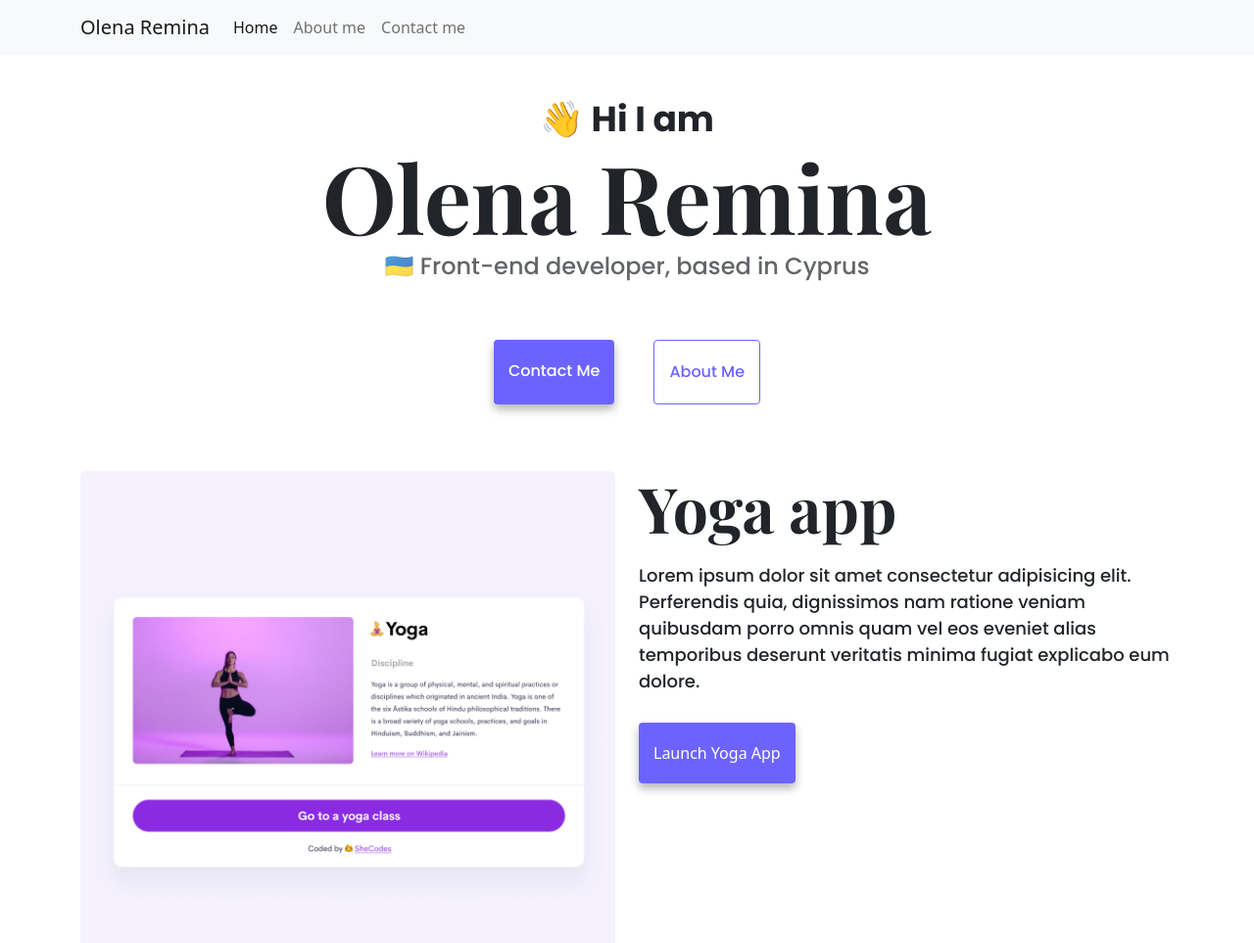
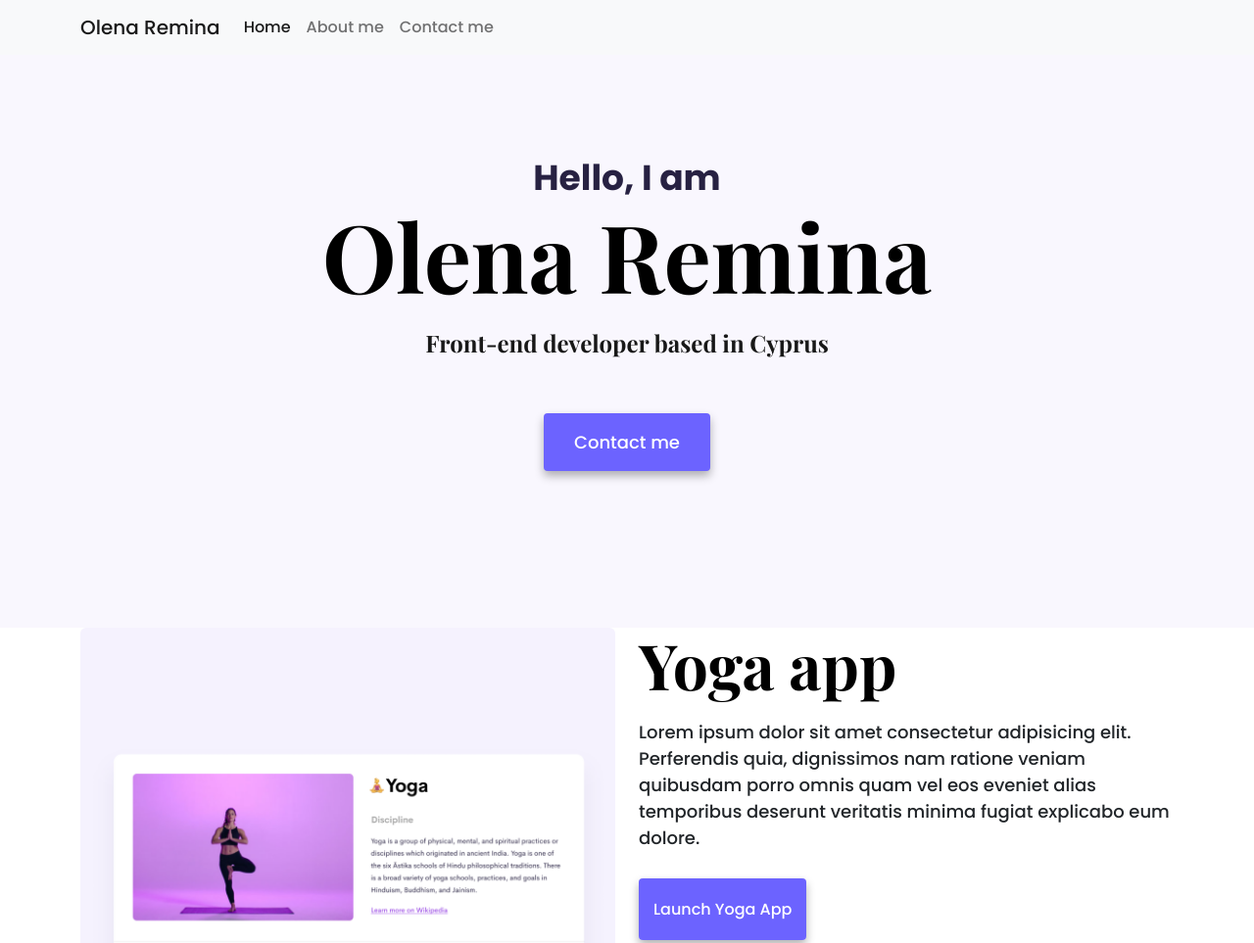
Before and after one commit to Olena-Remina/About-me-page, a website: page index.html in a window 1280 px wide. Shown: the top 963 px of the page at 98% size. Drawn offline with nearby package versions, Linux system fonts and the light colour scheme.

Commit message:
Improved hero section and moved css-file to the folder "styles"

```diff
--- a/index.html
+++ b/index.html
@@ -16,7 +16,7 @@
     <link rel="preconnect" href="https://fonts.googleapis.com">
     <link rel="preconnect" href="https://fonts.gstatic.com" crossorigin>
     <link href="https://fonts.googleapis.com/css2?family=Playfair+Display:wght@700&family=Poppins:wght@500;700&display=swap" rel="stylesheet">
-    <link rel="stylesheet" href="/style.css" />
+    <link rel="stylesheet" href="/styles/portfolio.css" />
 
     <script
       src="https://cdn.jsdelivr.net/npm/bootstrap@5.2.2/dist/js/bootstrap.bundle.min.js"
@@ -58,13 +58,14 @@
         </div>
       </div>
     </nav>
-    <h2 class="text-center">👋 Hi I am</h2>
-    <h1 class="text-center">Olena Remina</h1>
-    <h3 class="text-center">🇺🇦 Front-end developer, based in Cyprus</h3>
-    <div class="navigation-links mb-5">
-      <a href="/about.html#contact" class="primary-link" title="Contact Olena Remina">Contact me</a>
-      <a href="/about.html" class="secondary-link" title="About Olena Remina">About me</a>
+    <div class="hero">
+    <h2>Hello, I am</h2>
+    <h1>Olena Remina</h1>
+    <h3 class="mb-5">Front-end developer based in Cyprus</h3>
+    <div>
+      <a href="/about.html#contact" class="btn btn-branding" title="Contact Olena Remina">Contact me</a>
     </div>
+  </div>
     <div class="container">
       <div class="row">
         <div class="col-md-6">
--- a/style.css
+++ b/styles/portfolio.css
@@ -1,37 +1,42 @@
-
 :root {
-  --primary-color: #6c63ff;
-  --secondary-color: #f5f2fe;
+  --branding-color: #6c63ff;
+  --secondary-color: #f9f7fe;
+  --heading-font-family: "Playfair Display", serif;
+  --default-font-family: "Poppins", sans-serif;
   --box-shadow: 0 5px 10px rgba(0, 0, 0, 0.3);
 }
 
 body {
-  margin: 100px 0;
+  font-family: var(--default-font-family);
 }
 
 h1,
 h2,
-h3 {
-  margin: 0;
+h3,
+h4,
+h5,
+h6 {
+  color:black;
+  font-family: var(--heading-font-family);
+  font-weight: bold;
 }
 
 h1 {
   font-size: 96px;
-  font-family: 'Playfair Display', serif;
-  font-weight: bold;
 }
 
 h2 {
   font-size: 36px;
-  font-family: 'Poppins', sans-serif;
-  font-weight: bold;
+  margin: 0;
+  color: #272142;
+  font-family: var(--default-font-family);
 }
 
 h3 {
   font-size: 24px;
-  opacity: 0.7;
-  font-family: 'Poppins', sans-serif;
+  opacity: 0.9;
   font-weight: 400;
+  line-height: 2;
 }
 
 h4{
@@ -48,6 +53,21 @@ p {
   font-size: 18px;
 }
 
+.hero {
+  background: var(--secondary-color);
+  text-align: center;
+  padding: 160px 20px;
+}
+.btn-branding {
+  background: var(--branding-color);
+  border-radius: 4px;
+  color: white;
+  font-size: 18px;
+  line-height: 27px;
+  padding: 15px 30px;
+  box-shadow: var(--box-shadow);
+}
+
 .navigation-links {
   display: flex;
   margin-top: 40px;
@@ -61,7 +81,7 @@ p {
 }
 
 .primary-link {
-  background: var(--primary-color);
+  background: var(--branding-color);
   box-shadow: var(--box-shadow);
   color: white;
   border-radius: 4px;
@@ -71,8 +91,8 @@ p {
 }
 
 .secondary-link {
-  color: var(--primary-color);
-  border: 1px solid var(--primary-color);
+  color: var(--branding-color);
+  border: 1px solid var(--branding-color);
   border-radius: 4px;
   padding: 20px 15px;
   text-decoration: none;
@@ -91,7 +111,7 @@ p {
 .email-link {
   display: flex;
   justify-content: center;
-  color: var(--primary-color);
+  color: var(--branding-color);
   font-size: 28px;
   text-decoration: none;
 }
```
Also changed, not shown: about.html (+1 -1 lines).
